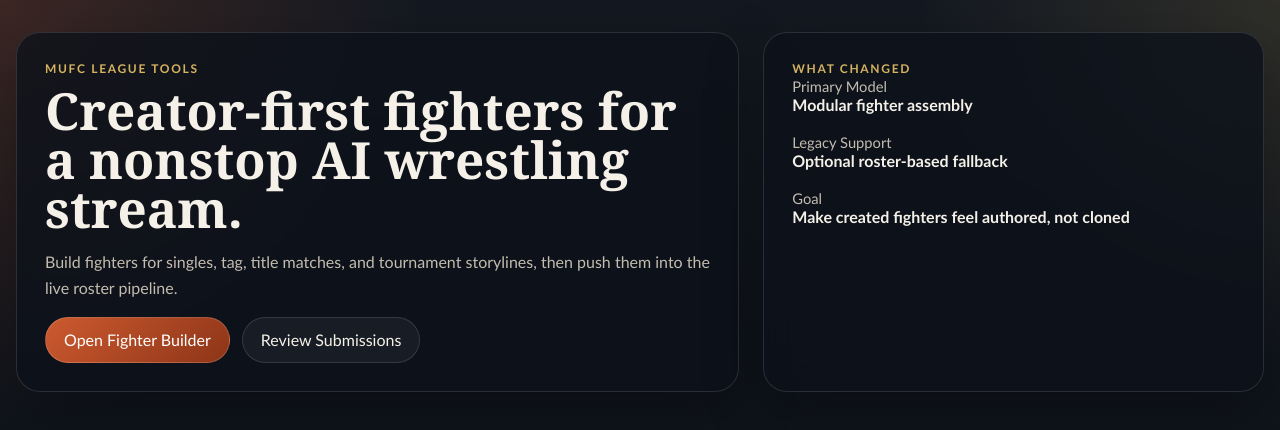
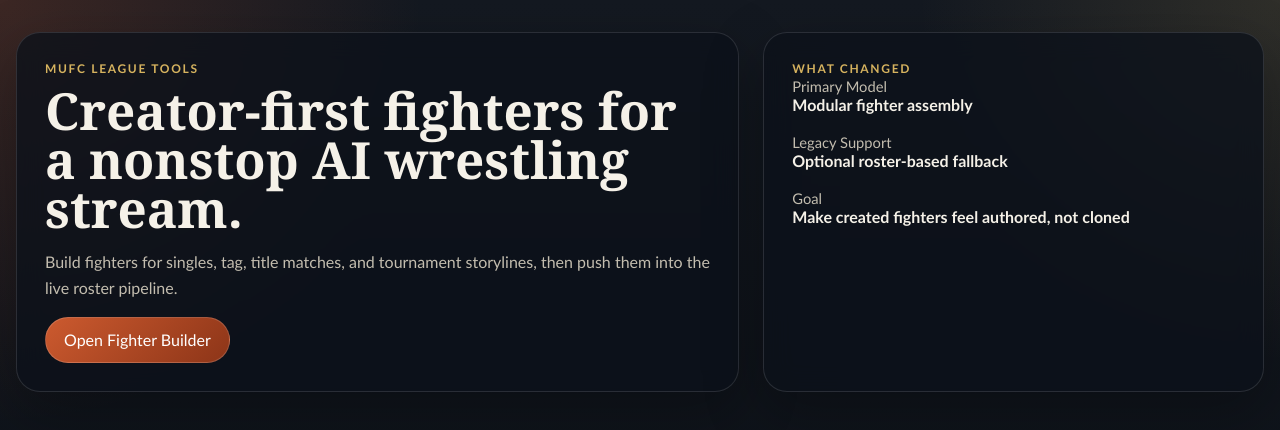
Before and after one commit to tburg0/mufc, a Next.js app: page / in a window 1280 px wide. Shown: the top 430 px of the page. Built offline with nearby package versions, Linux system fonts and the light colour scheme.

Commit message:
Remove review submissions button from homepage

```diff
--- a/app/page.tsx
+++ b/app/page.tsx
@@ -12,7 +12,6 @@ export default function HomePage() {
           </p>
           <div className="landing-actions">
             <Link className="landing-button primary" href="/create">Open Fighter Builder</Link>
-            <Link className="landing-button secondary" href="/admin">Review Submissions</Link>
           </div>
         </div>
         <div className="landing-card">
```
